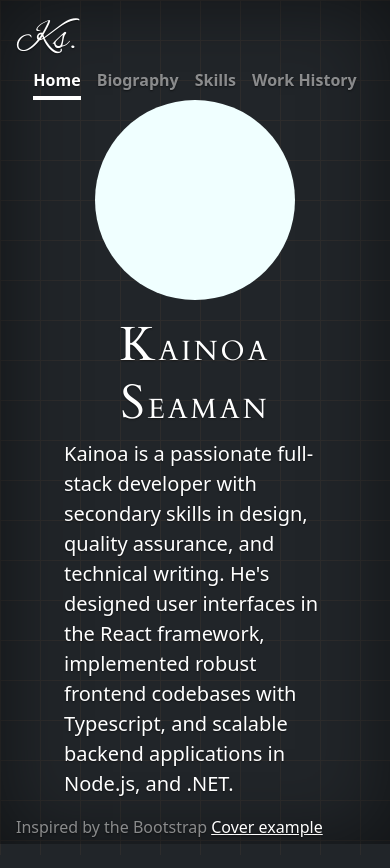
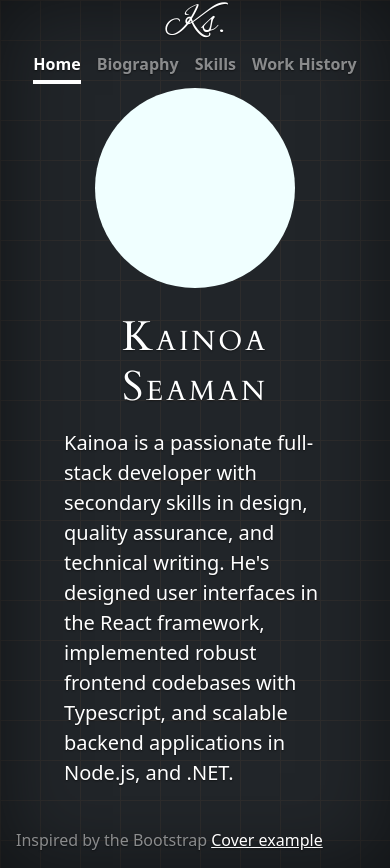
Before and after one commit to compSciKai/kainoa-site, a website: page index.html in a window 390 px wide. Drawn offline with nearby package versions, Linux system fonts and the light colour scheme; a web font is replaced by a local one.

Commit message:
mobile responsiveness

```diff
--- a/cover.css
+++ b/cover.css
@@ -75,5 +75,5 @@ body {
 }
 
 #name span {
-  font-size: 3rem;
+  font-size: 1.5em;
 }
--- a/index.html
+++ b/index.html
@@ -8,12 +8,13 @@
     <link href="cover.css" rel="stylesheet">
     <link href="https://fonts.googleapis.com/css2?family=Alex+Brush&display=swap" rel="stylesheet">
     <link href="https://fonts.googleapis.com/css2?family=Belleza&family=Cardo:ital,wght@0,400;0,700;1,400&display=swap" rel="stylesheet">  </head>
-  <body class="d-flex h-100 text-bg-dark">
+  <body class="d-flex text-bg-dark">
     <div class="cover-container d-flex w-100 h-100 p-3 mx-auto flex-column">
         <header class="mb-auto">
-            <div>
-                <h3 class="float-md-start mb-0 logo">Ks.</h3>
-                <nav class="nav nav-masthead justify-content-center float-md-end">
+            <div class="navbar fixed-top pt-0 px-4 d-flex justify-content-between flex-sm-row
+            flex-column">
+                <h3 class="mb-0 logo justify-content-center align-self-center">Ks.</h3>
+                <nav class="nav nav-masthead justify-content-center">
                 <a class="nav-link fw-bold py-1 px-0 active" aria-current="page" href="#">Home</a>
                 <a class="nav-link fw-bold py-1 px-0" href="#">Biography</a>
                 <a class="nav-link fw-bold py-1 px-0" href="#">Skills</a>
@@ -22,14 +23,14 @@
             </div>
         </header>
 
-        <main class="d-flex px-5 flex-column">
-            <div class="rounded-circle align-self-center mb-3" id="portrait-placeholder"></div>
-            <h1 class="text-center" id="name"><span>K</span>AINOA <span>S</span>EAMAN</h1>
+        <main class="d-flex px-5 mt-5 flex-column">
+            <div class="rounded-circle align-self-center my-4" id="portrait-placeholder"></div>
+            <h1 class="text-center mb-3" id="name"><span>K</span>AINOA <span>S</span>EAMAN</h1>
             <p class="lead text-justify">Kainoa is a passionate full-stack developer with secondary skills in design, quality assurance, and technical writing. He's designed user interfaces in the React framework, implemented robust frontend codebases with Typescript, and scalable backend applications in Node.js, and .NET. </p>
         </main>
 
         <footer class="mt-auto text-white-50">
-            <p>Inspired by the Bootstrap <a class="text-white" href="https://getbootstrap.com/docs/5.3/examples/cover/#">Cover example</a></p>
+            <p class="mb-0 mt-4">Inspired by the Bootstrap <a class="text-white" href="https://getbootstrap.com/docs/5.3/examples/cover/#">Cover example</a></p>
         </footer>
     </div>
     <script src="https://cdn.jsdelivr.net/npm/bootstrap@5.3.3/dist/js/bootstrap.bundle.min.js"></script>
```
